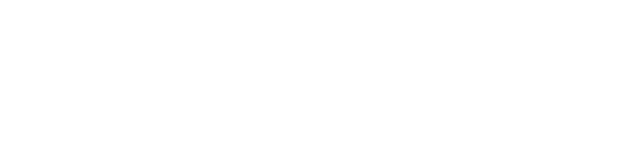
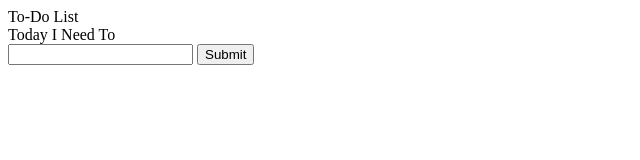
Before and after one commit to dts-kominfo-rea2a/challenge-08-grarizki, a website: page index.html in a window 1280 px wide. Shown: the whole page, without its empty margins (0-640 px from the left). Drawn offline with Linux system fonts and the light colour scheme.

Commit message:
add layout

```diff
--- a/index.html
+++ b/index.html
@@ -9,14 +9,21 @@
   <body>
     <div id="app">
       <!-- TODO: Buatlah sebuah header dengan id todo-title -->
+      <div id="todo-title">To-Do List</div>
       <!-- TODO: Buatlah sebuah subtitle dengan id todo-subtitle -->
-
+      <div id="todo-subtitle">Today I Need To</div>
       <!-- Section: input -->
-      <!-- TODO: Buatlah sebuah input bertipe text dengan id todo-input -->
-      <!-- TODO: Buatlah sebuah button dengan id todo-submit -->
-
+      <section>
+        <!-- TODO: Buatlah sebuah input bertipe text dengan id todo-input -->
+        <input type="text" id="todo-input" />
+        <!-- TODO: Buatlah sebuah button dengan id todo-submit -->
+        <button id="todo-submit">Submit</button>
+      </section>
       <!-- Section output -->
-      <!-- TODO: Buatlah sebuah <ul> dengan id todo-output -->
+      <section>
+        <!-- TODO: Buatlah sebuah <ul> dengan id todo-output -->
+        <ul id="todo-output"></ul>
+      </section>
     </div>
 
     <!-- ! Untuk tantangan ini, script jangan diubah ke external js yah ! -->
```
